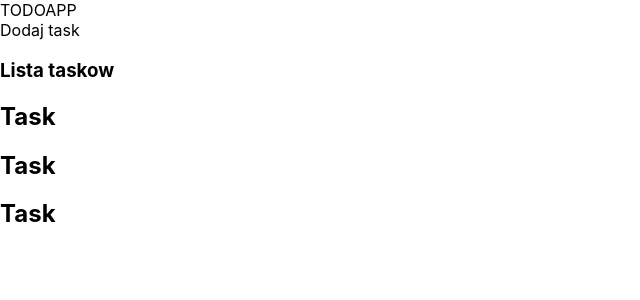
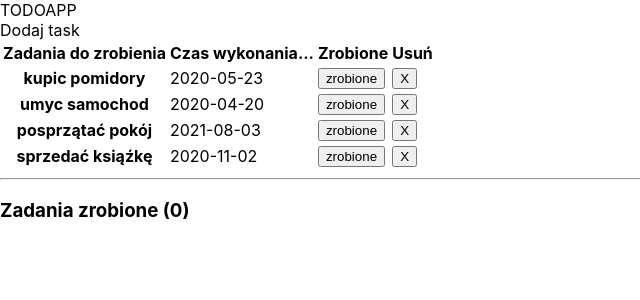
Before and after one commit to gregsypek/todoapp, a React (Create React App) app: page / in a window 1280 px wide. Shown: the top 300 px of the page, without its empty margins (0-640 px from the left). Built offline with nearby package versions, Linux system fonts and the light colour scheme.

Commit message:
creating initial tasks

```diff
--- a/src/components/App.js
+++ b/src/components/App.js
@@ -1,19 +1,54 @@
-import React, { Component} from 'react';
-import AddTask from './AddTask';
-import TaskList from './TaskList';
+import React, { Component } from "react";
+import AddTask from "./AddTask";
+import TaskList from "./TaskList";
 
-import './App.css';
+import "./App.css";
 class App extends Component {
 	constructor(props) {
 		super(props);
-    this.state = {  }
+		this.state = {
+			tasks: [
+				{
+					id: 0,
+					text: "kupic pomidory",
+					date: "2020-05-23",
+					important: true,
+					active: true,
+					finishDate: null,
+				},
+				{
+					id: 1,
+					text: "umyc samochod",
+					date: "2020-04-20",
+					important: true,
+					active: true,
+					finishDate: null,
+				},
+				{
+					id: 2,
+					text: "posprzątać pokój",
+					date: "2021-08-03",
+					important: true,
+					active: true,
+					finishDate: null,
+				},
+				{
+					id: 3,
+					text: "sprzedać ksiąźkę",
+					date: "2020-11-02",
+					important: true,
+					active: true,
+					finishDate: null,
+				},
+			],
+		};
 	}
 	render() {
-    return ( <div>
-
+		return (
+			<div>
 				TODOAPP
 				<AddTask />
-      <TaskList />
+				<TaskList tasks={this.state.tasks} />
 			</div>
 		);
 	}
--- a/src/components/Task.js
+++ b/src/components/Task.js
@@ -1,11 +1,19 @@
-import React from 'react';
+import React from "react";
 
-const Task = () => {
-    return (
-        <h2>
-            Task
-        </h2>
-    );
-}
+const Task = (props) => {
+	const { text, date } = props.task;
+	return (
+		<tr>
+			<th>{text}</th>
+			<td>{date}</td>
+			<td>
+				<button>zrobione</button>
+			</td>
+			<td>
+				<button>X</button>
+			</td>
+		</tr>
+	);
+};
 
 export default Task;
--- a/src/components/TaskList.js
+++ b/src/components/TaskList.js
@@ -1,14 +1,31 @@
 import React from "react";
 import Task from "./Task";
 
-const TaskList = () => {
+const TaskList = (props) => {
+	const tasks = props.tasks.map((task) => (
+		<Task key={task.id} task={task} tasks={props.tasks} />
+	));
+
 	return (
-		<div>
-			<h3>Lista taskow</h3>
-			<Task />
-			<Task />
-			<Task />
-		</div>
+		<>
+			<div className="active">
+				<table>
+					<thead>
+						<tr>
+							<th>Zadania do zrobienia</th>
+							<th>Czas wykonania...</th>
+							<th>Zrobione</th>
+							<th>Usuń</th>
+						</tr>
+					</thead>
+					<tbody>{tasks}</tbody>
+				</table>
+			</div>
+			<hr />
+			<div className="done">
+				<h3>Zadania zrobione (0)</h3>
+			</div>
+		</>
 	);
 };
 
```
Lines whose indentation alone changed are shown as unchanged.
